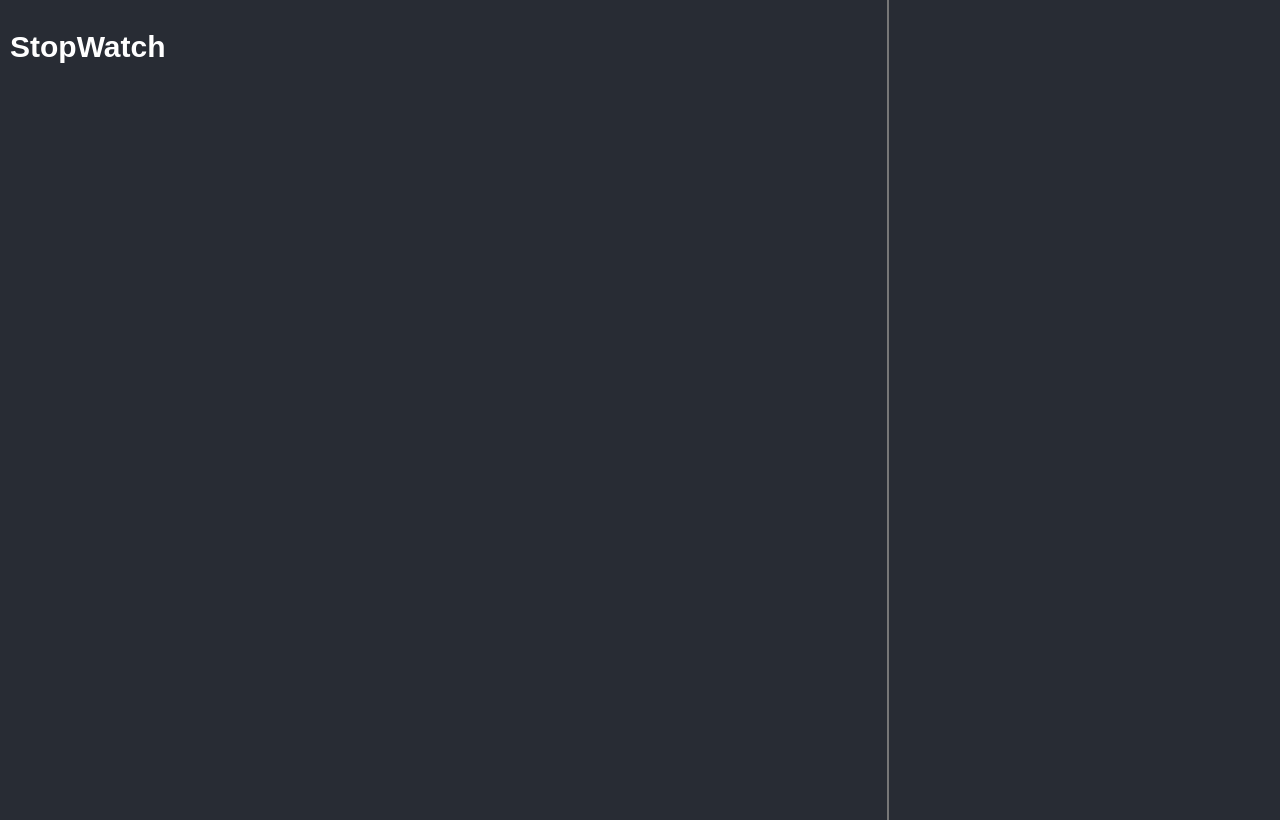
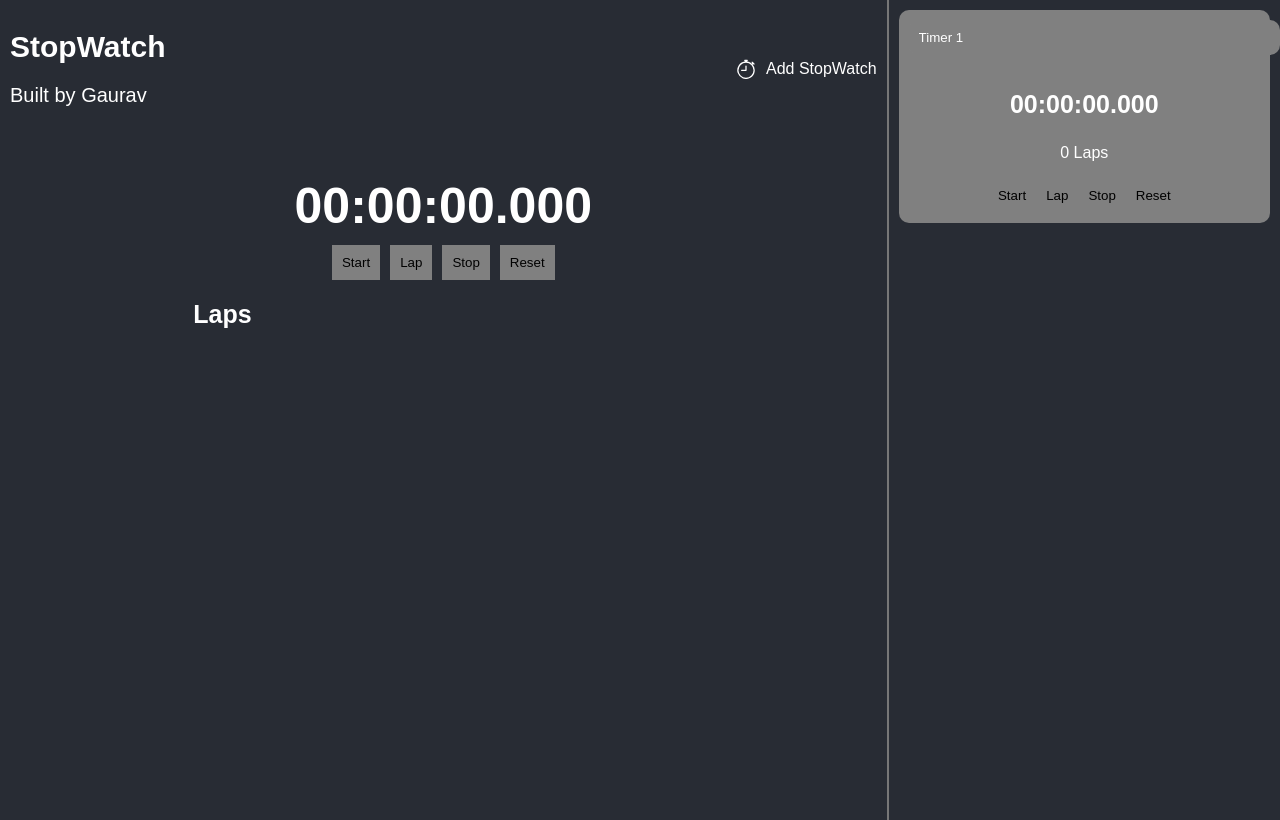
Before and after one commit to gaurav-sarage/multiple-stopwatches, a React (Create React App) app: page / in a window 1280 px wide. Built offline with nearby package versions, Linux system fonts and the light colour scheme.

Commit message:
added right component and added styles to the file

```diff
--- a/src/App.css
+++ b/src/App.css
@@ -41,3 +41,65 @@
   padding: 10px;
   overflow-y: scroll;
 }
+
+.stopwatchContainer {
+  padding: 10px;
+  background-color: gray;
+  border-radius: 10px;
+  margin-bottom: 10px;
+}
+
+.control-buttons {
+  padding: 10px;
+  background-color: gray;
+  border: none;
+}
+
+.main-button-controls {
+  display:  flex;
+  flex-direction: row;
+  gap: 10px;
+  width: 100%;
+  justify-content: center;
+}
+
+.name-label {
+  padding: 10px;
+  background-color: gray;
+  border-radius: 10px;
+  margin-bottom: 10px;
+  text-align: left;
+  border: none;
+  outline: none;
+  width: 100%;
+  color: white;
+}
+
+.main-time-label {
+  font-size: 50px;
+  font-weight: bold;
+  margin-bottom: 10px;
+}
+
+.lap-label {
+  font-size: 25px;
+  font-weight: bold;
+  margin-bottom: 10px;
+  text-align: left;
+  width: 500px;
+  margin-top: 20px;
+}
+
+.lap-container {
+  display: flex;
+  flex-direction: column;
+  gap: 10px;
+  width: 100%;
+  justify-content: center;
+  align-items: center;
+}
+
+.time-label {
+  font-size: 25px;
+  font-weight: bold;
+}
--- a/src/App.js
+++ b/src/App.js
@@ -72,12 +72,115 @@ pause: [] },
               <h1 style={{ fontWeight: "bold", fontSize: 30 }}>
                 StopWatch
               </h1>
+              <p style={{ fontWeight: "normal", fontSize: 20 }}>
+                Built by Gaurav
+              </p>
             </div>
+            <div style={{ cursor: "pointer", alignItems: "center", display: "flex", flexDirection: "row", gap: 10 }} onClick={() => setStopwatchData([...stopwatchData, { id: stopwatchData.length, name: `Timer ${stopwatchData.length + 1}`, time: 0, isRunning: false, lap: [], pause: [] }])}>
+              <BsStopwatch size={20} color={"white"} />
+              <p>Add StopWatch</p>
+            </div>
+          </div>
+
+          <p className="main-time-label">
+            {stopwatchData[selectedRow]?.time > 0 ? new Date(stopwatchData[selectedRow]?.time).toISOString().slice(11, -1) : "00:00:00.000"}
+          </p>
+
+          <div className="main-button-controls">
+            <button className={"control-buttons"}
+              onClick={() => handleStart(stopwatchData[selectedRow].id)}
+            >
+              Start
+            </button>
+
+            <button className={"control-buttons"}
+              onClick={() => handleLap(stopwatchData[selectedRow].id)}
+            >
+              Lap
+            </button>
+
+            <button className={"control-buttons"}
+              onClick={() => handleStop(stopwatchData[selectedRow].id)}
+            >
+              Stop
+            </button>
+
+            <button className={"control-buttons"}
+              onClick={() => handleReset(stopwatchData[selectedRow].id)}
+            >
+              Reset
+            </button>
+          </div>
+          <p className="lap-label">
+            Laps
+          </p>
+          <div className="lap-container">
+            {stopwatchData[selectedRow]?.lap.length > 0 &&
+            stopwatchData[selectedRow]?.lap.map((lap, index) => (
+              <div style={{ display: "flex", justifyContent: "space-between", "width": "500px" }}>
+                <p> Lap {index + 1}</p>
+                <p className="lap-time-label" key={index}>
+                  {new Date(lap).toISOString().slice(11, -1)}
+                </p>
+              </div>
+            ))}
           </div>
         </div>
 
         <div className="right">
+          {stopwatchData.map((stopwatch) => (
+            <div className="stopwatchContainer" key={stopwatch.id} style={{ cursor: "pointer" }} onClick={() => {
+              setSelectedRow(stopwatch.id)
+            }}>
+              <div className="stopwatchName">
+                <input className="name-label" value={stopwatch.name} onChange={(e) => {
+                  setStopwatchData(stopwatchData.map((stopwatchItem) => {
+                    if (stopwatchItem.id === stopwatch.id) {
+                      return { ...stopwatchItem, name: e.target.value}
+                    }
+                    return stopwatchItem
+                  }))
+                }} />
+              </div>
+              <div className="stopwatchTime">
+                <p className="time-label">
+                  {new Date(stopwatch.time).toISOString().slice(11, -1)}
+                </p>
+                <p>
+                  {stopwatch.lap.length} Laps
+                </p>
+              </div>
+              <div className="stopWatchButtons">
+                <button
+                  className={"control-buttons"}
+                  onClick={() => handleStart(stopwatch.id)}
+                >
+                  Start
+                </button>
 
+                <button
+                  className={"control-buttons"}
+                  onClick={() => handleLap(stopwatch.id)}
+                >
+                  Lap
+                </button>
+
+                <button
+                  className={"control-buttons"}
+                  onClick={() => handleStop(stopwatch.id)}
+                >
+                  Stop
+                </button>
+
+                <button
+                  className={"control-buttons"}
+                  onClick={() => handleReset(stopwatch.id)}
+                >
+                  Reset
+                </button>
+              </div>
+            </div>
+          ))}
         </div>
       </div>
     </div>
```
Also changed, not shown: 1 other file (tests, documents, lock files or other folders).
